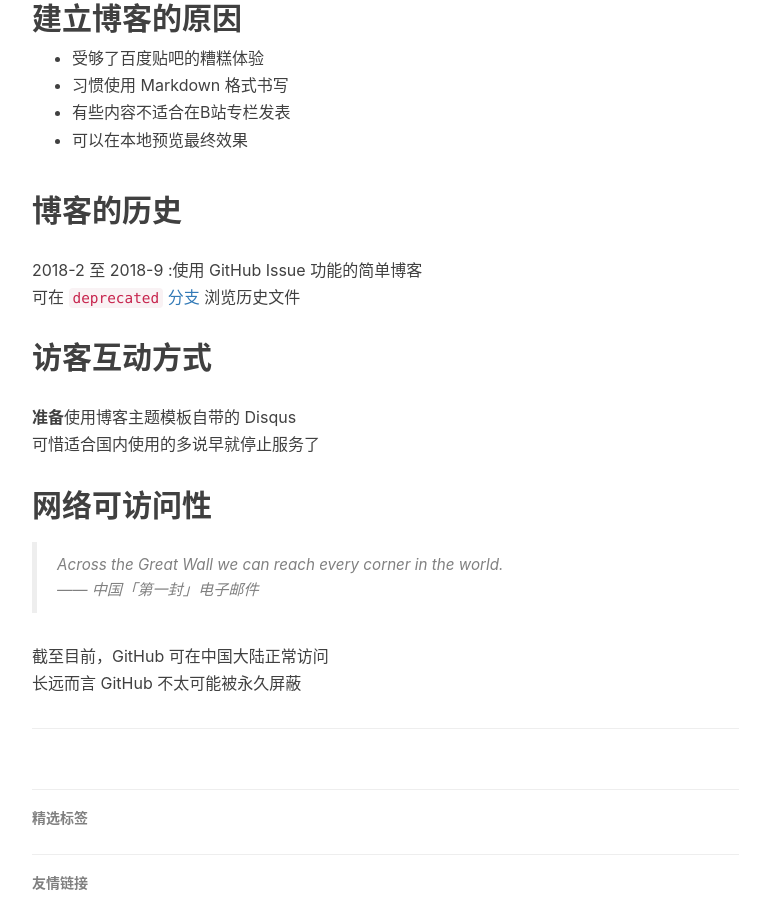
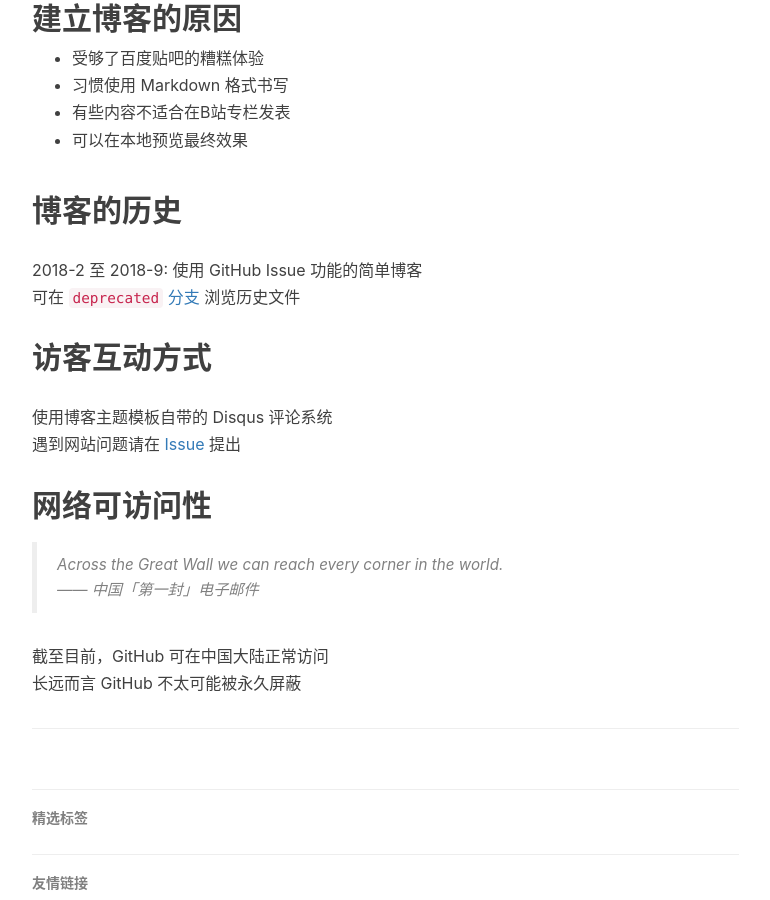
Before and after one commit to Duck1998/Duck1998.github.io, a Jekyll site: the page built from _posts/2018-10-11-hello-world.md, in a window 1280 px wide and 900 px high, scrolled down 799 px. Shown: the whole window, without its empty margins (233-1003 px from the left). Built offline with Jekyll 4.4.1, drawn with Linux system fonts in a browser that asks for light colours; nearby versions of some CDN libraries; comment, search, counter and statistics services are not loaded; some of the changed text lies outside the part shown.

```diff
--- a/_posts/2018-10-11-hello-world.md
+++ b/_posts/2018-10-11-hello-world.md
@@ -1,6 +1,6 @@
 ---
 layout: post
-title: "欢迎光临KerbalPARA"
+title: "欢迎光临 KerbalPARA"
 subtitle: "请问您今天要来点文章吗？"
 date: 2018-10-11
 author: "Duck"
@@ -23,12 +23,12 @@ tags:
 - 可以在本地预览最终效果
 
 ## 博客的历史
-2018-2 至 2018-9 :使用 GitHub Issue 功能的简单博客
+2018-2 至 2018-9: 使用 GitHub Issue 功能的简单博客
 可在 [`deprecated` 分支](https://github.com/Duck1998/Duck1998.github.io/tree/deprecated) 浏览历史文件
 
 ## 访客互动方式
-**准备**使用博客主题模板自带的 Disqus
-可惜适合国内使用的多说早就停止服务了
+使用博客主题模板自带的 Disqus 评论系统
+遇到网站问题请在 [Issue](https://github.com/Duck1998/Duck1998.github.io/issues) 提出
 
 ## 网络可访问性
 > Across the Great Wall we can reach every corner in the world.
```
